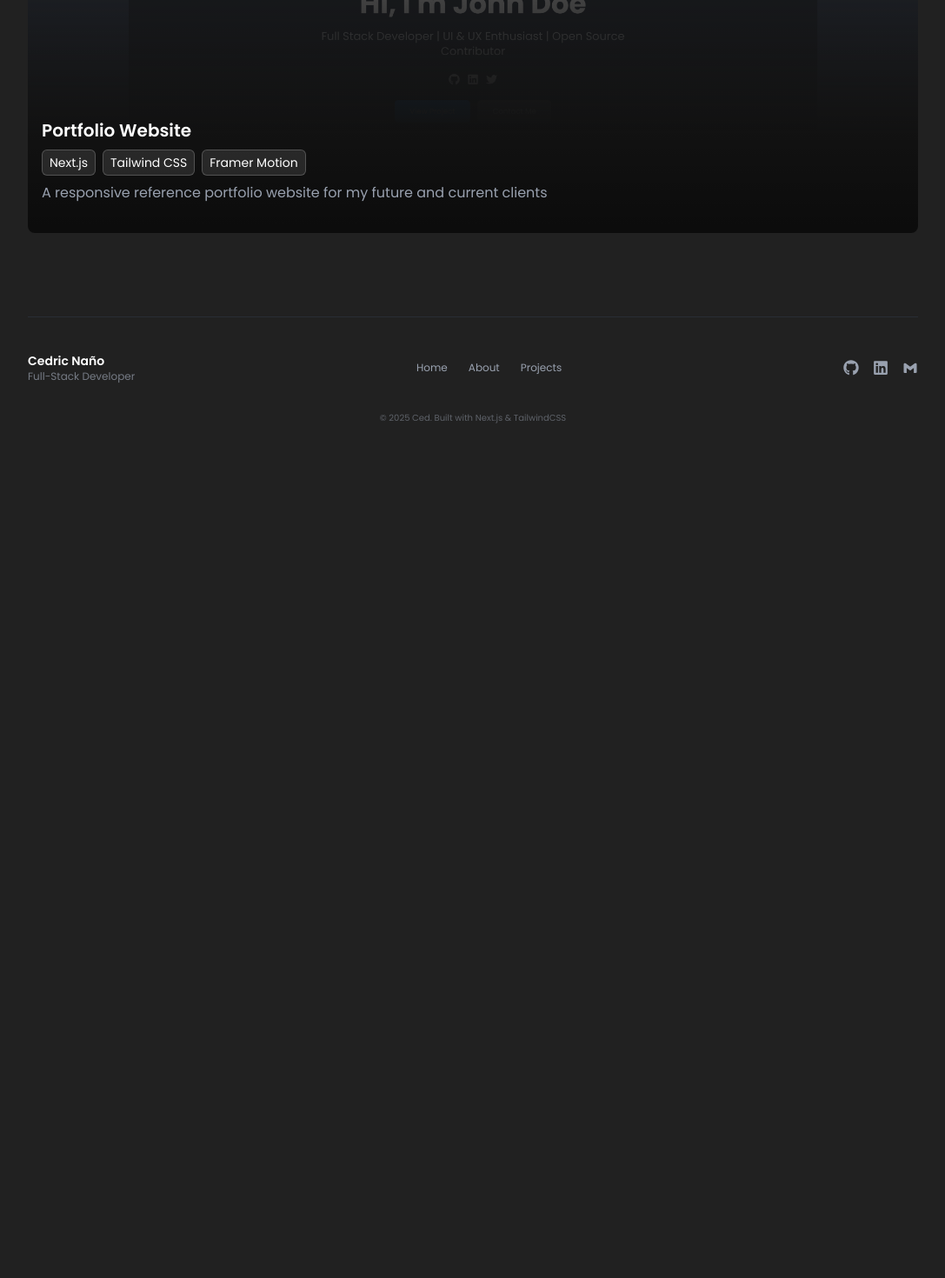
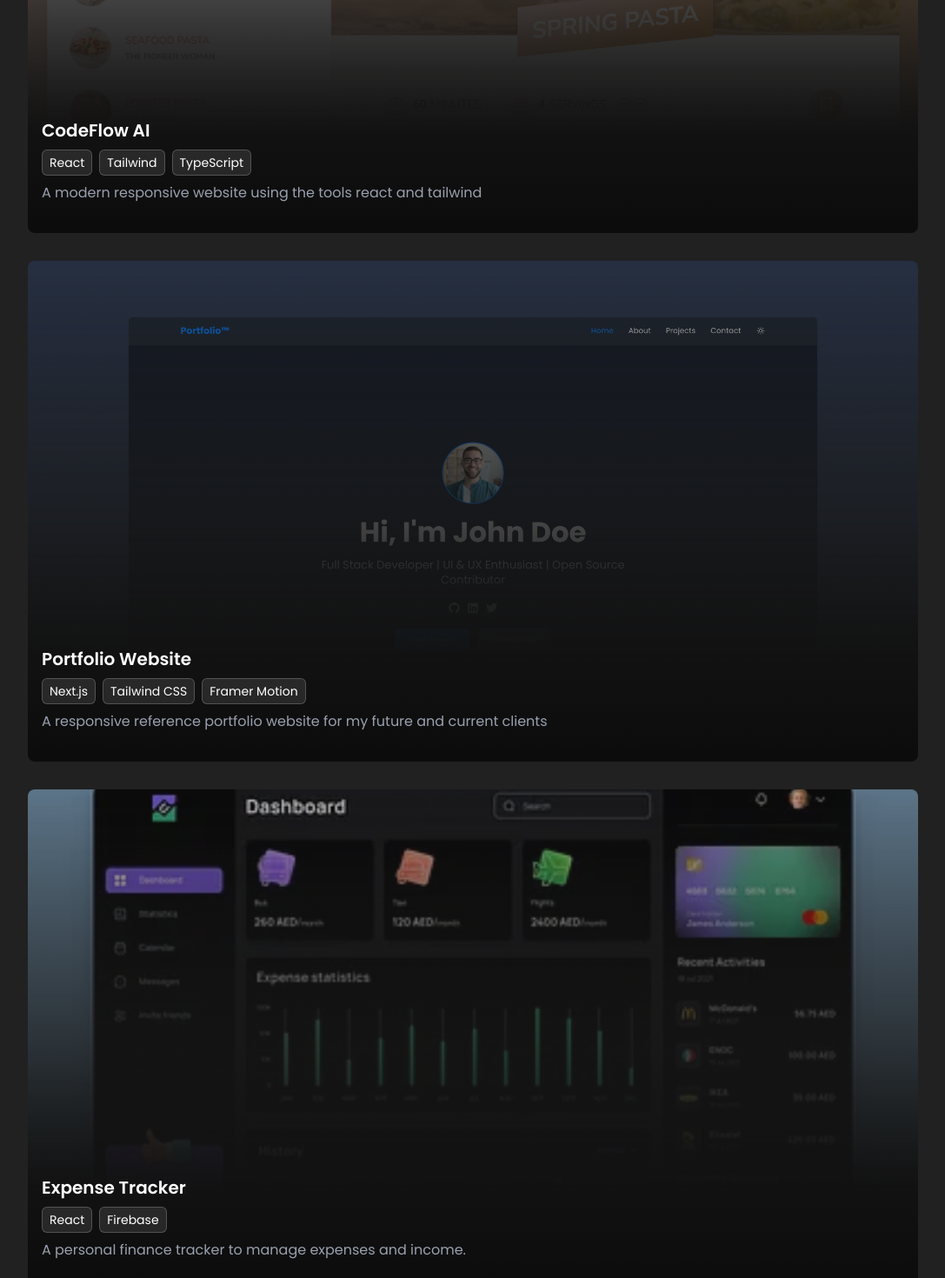
Before and after one commit to cedik456/cedricnano, a Next.js app: page /projects in a window 1280 px wide. Shown: the part 2320-3790 px from the top of the page at 87% size, without its empty margins (96-1183 px from the left). Before the commit the page ends 2928 px from the top, so only its background shows below. Built offline with nearby package versions, Linux system fonts and the light colour scheme.

Commit message:
Add a new project

```diff
--- a/app/about/page.tsx
+++ b/app/about/page.tsx
@@ -6,7 +6,6 @@ import { techs } from "../contents/main-tech";
 import { motion } from "framer-motion";
 import { GrLocationPin } from "react-icons/gr";
 import Footer from "@/components/Footer";
-import { experiences } from "../contents/experiences";
 
 export default function AboutPage() {
   return (
--- a/app/contents/projects.ts
+++ b/app/contents/projects.ts
@@ -34,6 +34,16 @@ export const projects: Project[] = [
     demoLink: "https://demo.com",
     image: "/projects/book-selling-website.png",
   },
+
+  {
+    title: "CodeFlow AI",
+    description:
+      "A modern responsive website using the tools react and tailwind",
+    technologies: ["React", "Tailwind", "TypeScript"],
+    githubLink: "https://github.com",
+    demoLink: "https://demo.com",
+    image: "/projects/codeflowai.png",
+  },
   {
     title: "Portfolio Website",
     description:
@@ -43,21 +53,12 @@ export const projects: Project[] = [
     demoLink: "https://demo.com",
     image: "/projects/portfolio-website.png",
   },
-
-  // {
-  //   title: "Recipe Finder",
-  //   description: "A recipe search application using the Edamam API.",
-  //   technologies: ["React", "Edamam API"],
-  //   githubLink: "https://github.com",
-  //   demoLink: "https://demo.com",
-  //   image: "/projects/recipe-finder.png",
-  // },
-  // {
-  //   title: "Expense Tracker",
-  //   description: "A personal finance tracker to manage expenses and income.",
-  //   technologies: ["React", "Firebase"],
-  //   githubLink: "https://github.com",
-  //   demoLink: "https://demo.com",
-  //   image: "/projects/expense-tracker.webp",
-  // },
+  {
+    title: "Expense Tracker",
+    description: "A personal finance tracker to manage expenses and income.",
+    technologies: ["React", "Firebase"],
+    githubLink: "https://github.com",
+    demoLink: "https://demo.com",
+    image: "/projects/expense-tracker.webp",
+  },
 ];
```
Also changed, not shown: public/projects/Screenshot 2025-12-05 at 5.45.44 PM.png (added), public/projects/codeflowai.png (renamed from public/projects/recipe-finder.png).
